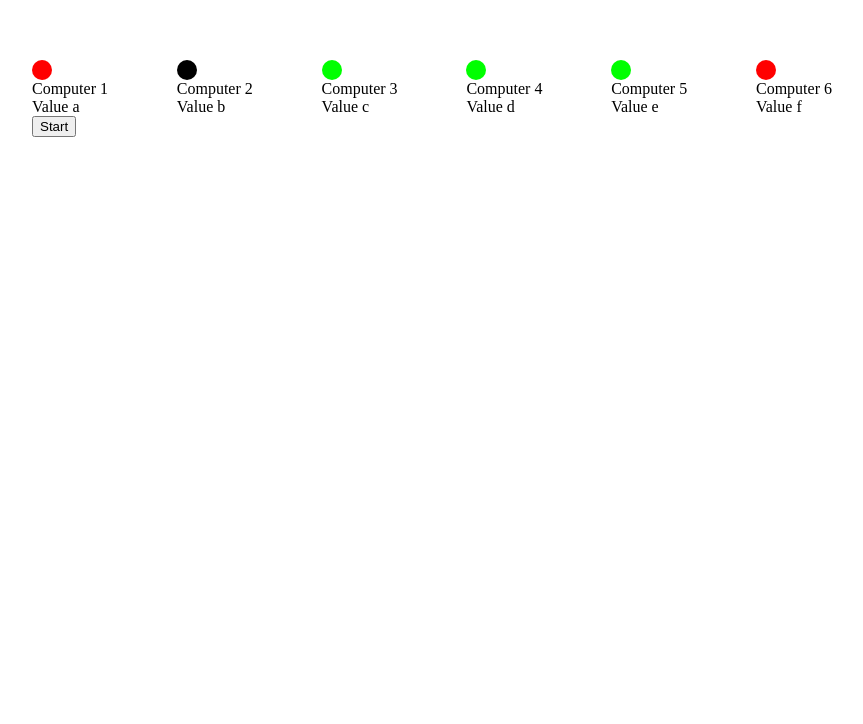
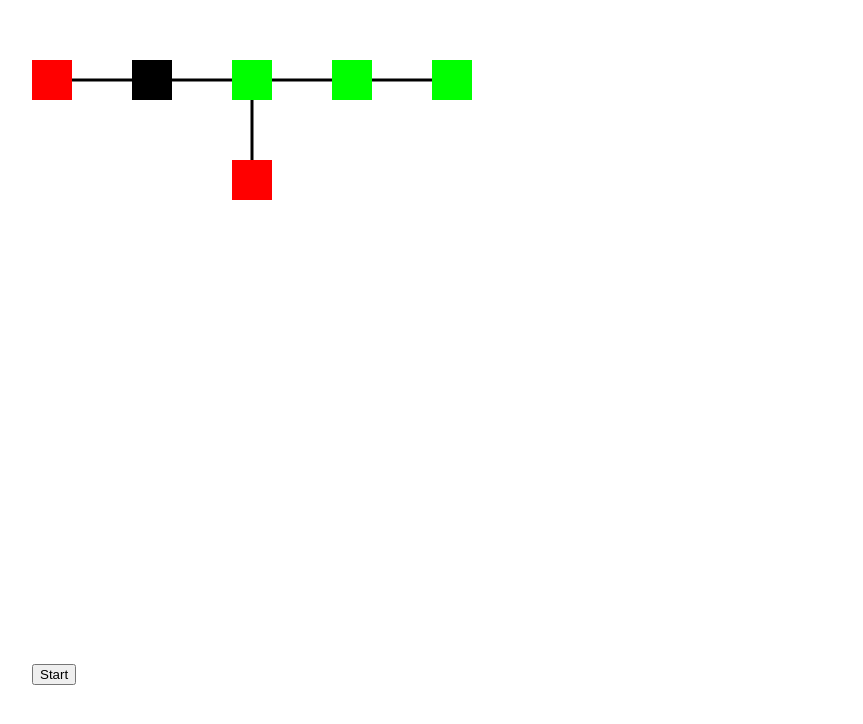
Before and after one commit to wilq1994/arp-protocol-app, a Vue app: page / in a window 1280 px wide. Both pictures are taken after a click on the button "Start". Shown: the top 724 px of the page, without its empty margins (208-1071 px from the left). Built offline with nearby package versions, Linux system fonts and the light colour scheme.

Commit message:
change html sketch for svg

```diff
--- a/src/App.vue
+++ b/src/App.vue
@@ -1,22 +1,62 @@
 <template>
   <div id="app">
-    <div class="list-computers">
-      <computer v-for="(computer, key) in computers" :key="key" :id="key" :value="computer.value" :classobject="computer.classObject"></computer>
-    </div>
+    <svg width="800" height="600">
+      <edge v-for="(edge, key) in edges" :x1="computers[edge.nodes[0]].x" :y1="computers[edge.nodes[0]].y" :x2="computers[edge.nodes[1]].x" :y2="computers[edge.nodes[1]].y" :classobject="edge.classObject"></edge>
+      <computer v-for="(computer, key) in computers" :key="key" :id="key" :value="computer.value" :classobject="computer.classObject" :x="computer.x" :y="computer.y"></computer>
+    </svg>
     <button v-on:click="runSearch(2, 'e')">Start</button>
   </div>
 </template>
 
 <script>
   import Computer from './components/Computer'
+  import Edge from './components/Edge'
 
   export default {
     name: 'app',
     components: {
-      Computer
+      Computer,
+      Edge
     },
     data: () => {
       return {
+        edges: {
+          '1-2': {
+            nodes: [1,2],
+            classObject: {
+              red: false,
+              green: false
+            }
+          },
+          '2-3': {
+            nodes: [2,3],
+            classObject: {
+              red: false,
+              green: false
+            }
+          },
+          '3-4': {
+            nodes: [3,4],
+            classObject: {
+              red: false,
+              green: false
+            }
+          },
+          '4-5': {
+            nodes: [4,5],
+            classObject: {
+              red: false,
+              green: false
+            }
+          },
+          '3-6': {
+            nodes: [3,6],
+            classObject: {
+              red: false,
+              green: false
+            }
+          }
+        },
         computers: {
           1: {
             value: 'a',
@@ -24,7 +64,9 @@
             classObject: {
               red: false,
               green: false
-            }
+            },
+            x: 0,
+            y: 0
           },
           2: {
             value: 'b',
@@ -32,7 +74,9 @@
             classObject: {
               red: false,
               green: false
-            }
+            },
+            x: 100,
+            y: 0
           },
           3: {
             value: 'c',
@@ -40,7 +84,9 @@
             classObject: {
               red: false,
               green: false
-            }
+            },
+            x: 200,
+            y: 0
           },
           4: {
             value: 'd',
@@ -48,7 +94,9 @@
             classObject: {
               red: false,
               green: false
-            }
+            },
+            x: 300,
+            y: 0
           },
           5: {
             value: 'e',
@@ -56,7 +104,9 @@
             classObject: {
               red: false,
               green: false
-            }
+            },
+            x: 400,
+            y: 0
           },
           6: {
             value: 'f',
@@ -64,7 +114,9 @@
             classObject: {
               red: false,
               green: false
-            }
+            },
+            x: 200,
+            y: 100
           }
         }
       }
--- a/src/components/Computer.vue
+++ b/src/components/Computer.vue
@@ -1,15 +1,11 @@
 <template>
-  <div class="computer0" :class="classobject">
-    <div class="computer__status"></div>
-    <div>Computer {{ id }}</div>
-    <div>Value {{ value }}</div>
-  </div>
+  <rect :x="x" :y="y" width="40" height="40" :class="classobject"/>
 </template>
 
 <script>
   export default {
     name: 'computer',
-    props: ['id', 'value', 'classobject'],
+    props: ['id', 'x', 'y', 'value', 'classobject'],
     data () {
       return {
       }
@@ -25,11 +21,11 @@
     border-radius: 20px;
   }
 
-  .red .computer__status {
-    background: #ff0000;
+  .red {
+    fill: #ff0000;
   }
 
-  .green .computer__status {
-    background: #00ff00;
+  .green {
+    fill: #00ff00;
   }
 </style>
--- /dev/null
+++ b/src/components/Edge.vue
@@ -0,0 +1,29 @@
+<template>
+  <line class="line" :x1="x1 + 20" :y1="y1 + 20" :x2="x2 + 20" :y2="y2 + 20" :class="classObject"/>
+</template>
+
+<script>
+  export default {
+    name: 'edge',
+    props: ['x1', 'y1', 'x2', 'y2', 'classobject'],
+    data () {
+      return {
+      }
+    }
+  }
+</script>
+
+<style scoped>
+  .line {
+    stroke: #000;
+    stroke-width: 3;
+  }
+
+  .red {
+    stroke: #ff0000;
+  }
+
+  .green {
+    stroke: #00ff00;
+  }
+</style>
```
